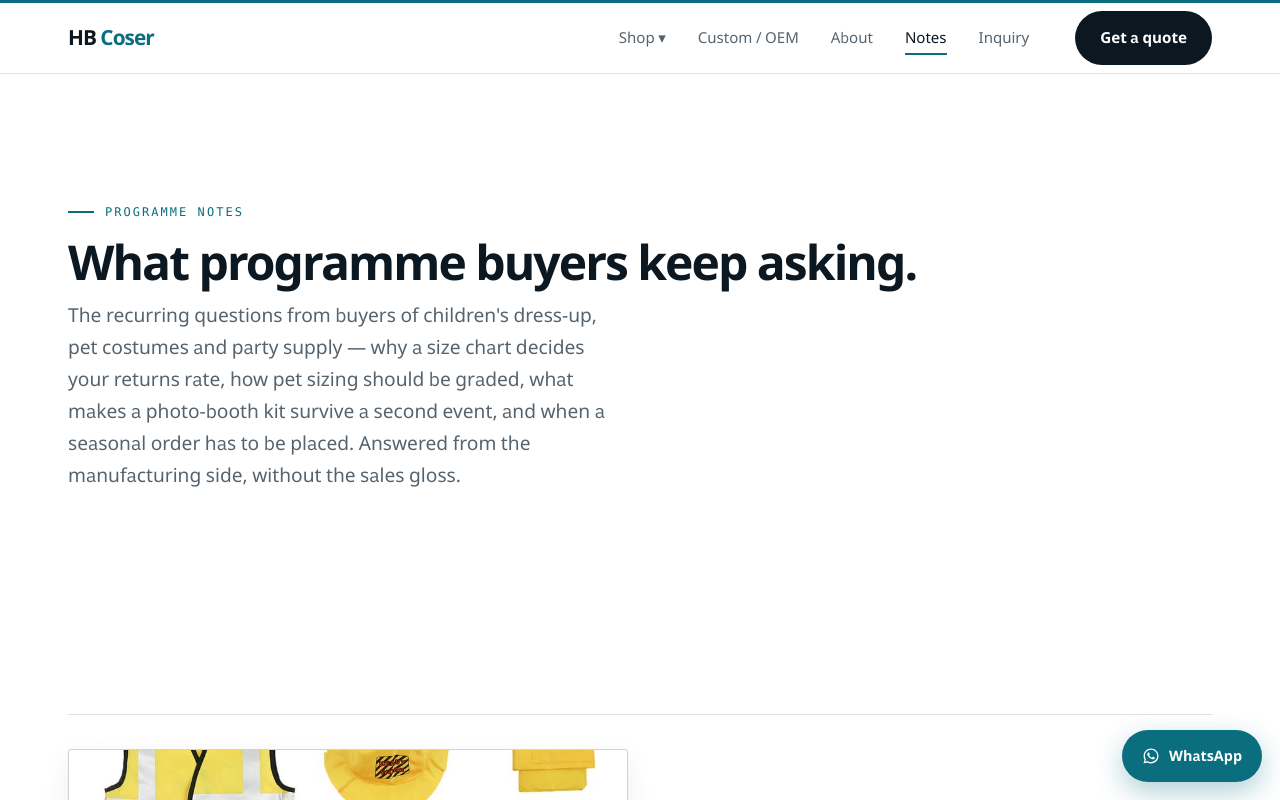
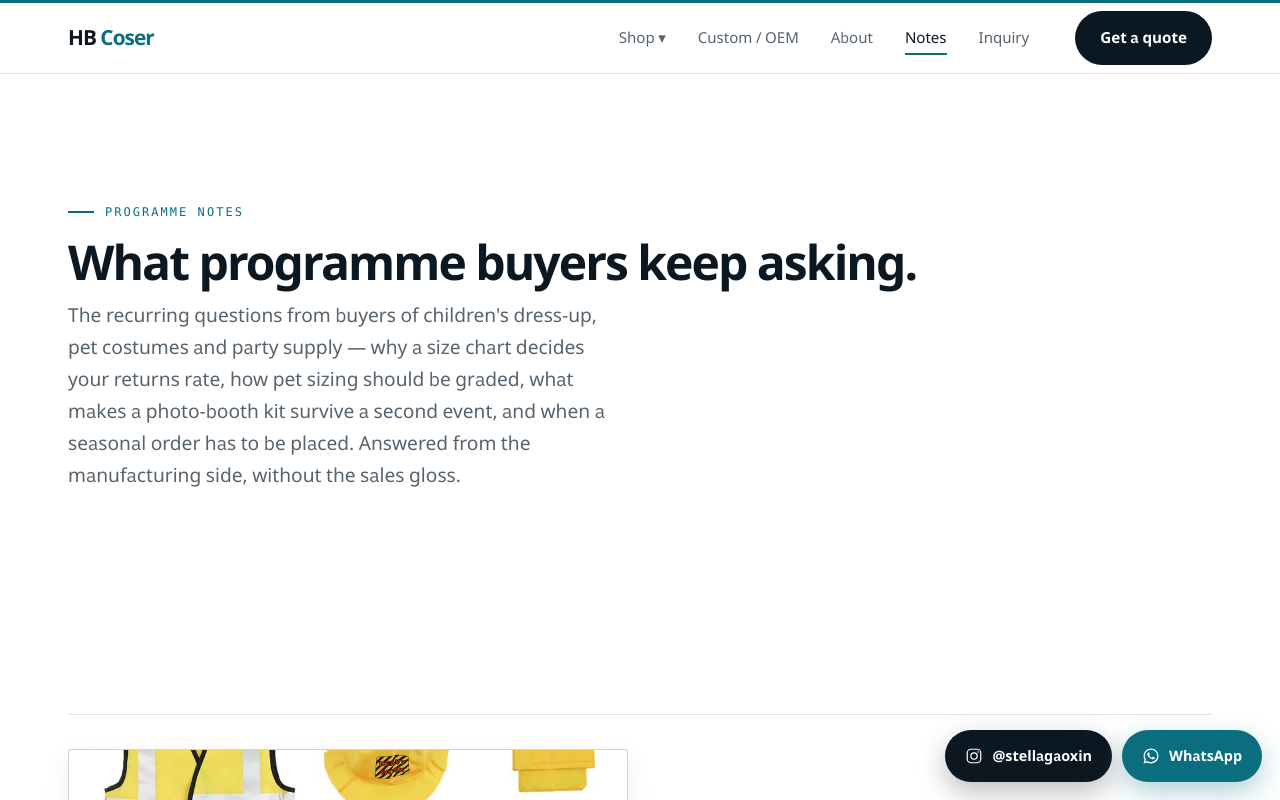
Before and after one commit to hongboGan/hbcoser-site, a React (Vite) app: page /blog in a window 1280 px wide. Shown: the top 800 px of the page. Built offline with nearby package versions, Linux system fonts and the light colour scheme.

Commit message:
Add an Instagram contact button beside the WhatsApp one
The floating CTA becomes a two-button bar, so the pair positions itself and hides
as a unit when it would cover a page heading. Rendered in solid ink rather than the
Instagram gradient: this palette allows one accent colour.

```diff
--- a/src/components/Layout.jsx
+++ b/src/components/Layout.jsx
@@ -1,7 +1,7 @@
 import { useEffect, useRef, useState } from 'react';
 import { Link, NavLink, Outlet, useLocation } from 'react-router-dom';
 import { CATEGORIES, CONTACT, countIn, products } from '../data/products.js';
-import { MailIcon, WhatsAppIcon } from './icons.jsx';
+import { InstagramIcon, MailIcon, WhatsAppIcon } from './icons.jsx';
 
 function Wordmark() {
   return (
@@ -15,7 +15,7 @@ export default function Layout() {
   const [shopOpen, setShopOpen] = useState(false);
   const [drawer, setDrawer] = useState(false);
   const shopRef = useRef(null);
-  const waRef = useRef(null);
+  const fabRef = useRef(null);
   const { pathname } = useLocation();
 
   useEffect(() => {
@@ -23,27 +23,28 @@ export default function Layout() {
     setDrawer(false);
   }, [pathname]);
 
-  // The CTA is fixed to the bottom corner. On a narrow screen the product title sits low,
-  // because the hero image comes first, so the CTA can land on top of it and the page reads
-  // as broken. Shrink it away only while it actually overlaps the heading — on the pages
-  // where there is no collision this changes nothing.
+  // The contact bar is fixed to the bottom corner. On a narrow screen the product title sits
+  // low, because the hero image comes first, so the bar can land on top of it and the page
+  // reads as broken. Shrink it away only while it actually overlaps the heading — on the
+  // pages where there is no collision this changes nothing. Measured on the bar, not on one
+  // button, so the pair always hides together and never leaves a stranded half.
   useEffect(() => {
-    const wa = waRef.current;
-    if (!wa) return undefined;
+    const bar = fabRef.current;
+    if (!bar) return undefined;
     let frame = 0;
 
     const update = () => {
       frame = 0;
       const heading = document.querySelector('main h1');
       if (!heading) {
-        wa.classList.remove('wa--hidden');
+        bar.classList.remove('fab-bar--hidden');
         return;
       }
-      const a = wa.getBoundingClientRect();
+      const a = bar.getBoundingClientRect();
       const b = heading.getBoundingClientRect();
       const overlaps =
         b.bottom > a.top && b.top < a.bottom && b.right > a.left && b.left < a.right;
-      wa.classList.toggle('wa--hidden', overlaps);
+      bar.classList.toggle('fab-bar--hidden', overlaps);
     };
 
     const schedule = () => {
@@ -191,6 +192,11 @@ export default function Layout() {
             <p>
               <a href={CONTACT.whatsappUrl}>WhatsApp {CONTACT.whatsappDisplay}</a>
             </p>
+            <p>
+              <a href={CONTACT.instagramUrl} target="_blank" rel="noopener noreferrer">
+                Instagram @{CONTACT.instagramHandle}
+              </a>
+            </p>
           </div>
         </div>
       )}
@@ -246,6 +252,11 @@ export default function Layout() {
               <li>
                 <a href={CONTACT.whatsappUrl}>WhatsApp {CONTACT.whatsappDisplay}</a>
               </li>
+              <li>
+                <a href={CONTACT.instagramUrl} target="_blank" rel="noopener noreferrer">
+                  Instagram @{CONTACT.instagramHandle}
+                </a>
+              </li>
             </ul>
           </div>
         </div>
@@ -255,8 +266,18 @@ export default function Layout() {
         </div>
       </footer>
 
+      <div className="fab-bar" ref={fabRef}>
         <a
-        ref={waRef}
+          className="ig"
+          href={CONTACT.instagramUrl}
+          target="_blank"
+          rel="noopener noreferrer"
+          aria-label={`Instagram @${CONTACT.instagramHandle}`}
+        >
+          <InstagramIcon />
+          <span>@{CONTACT.instagramHandle}</span>
+        </a>
+        <a
           className="wa"
           href={CONTACT.whatsappUrl}
           aria-label={`WhatsApp ${CONTACT.whatsappDisplay}`}
@@ -264,6 +285,7 @@ export default function Layout() {
           <WhatsAppIcon />
           <span>WhatsApp</span>
         </a>
+      </div>
     </>
   );
 }
--- a/src/components/icons.jsx
+++ b/src/components/icons.jsx
@@ -14,3 +14,15 @@ export function MailIcon({ size = 18 }) {
     </svg>
   );
 }
+
+// Outline glyph in the same 1.6 stroke as the other contact icons, so the floating bar reads
+// as one family rather than as a borrowed brand logo.
+export function InstagramIcon({ size = 18 }) {
+  return (
+    <svg width={size} height={size} viewBox="0 0 24 24" fill="none" stroke="currentColor" strokeWidth="1.6" aria-hidden="true" focusable="false">
+      <rect x="3" y="3" width="18" height="18" rx="5" />
+      <circle cx="12" cy="12" r="4.2" />
+      <circle cx="17.3" cy="6.7" r="1.05" fill="currentColor" stroke="none" />
+    </svg>
+  );
+}
--- a/src/data/products.js
+++ b/src/data/products.js
@@ -2,6 +2,8 @@ import raw from './products.json';
 
 export const CONTACT = {
   email: 'stellagaoxin@gmail.com',
+  instagramHandle: 'stellagaoxin',
+  instagramUrl: 'https://www.instagram.com/stellagaoxin/',
   whatsappDisplay: '+86 15107146833',
   whatsappUrl: 'https://wa.me/8615107146833',
 };
--- a/src/styles.css
+++ b/src/styles.css
@@ -1085,33 +1085,54 @@ p { margin: 0 0 1em; }
   color: var(--ink-faint);
 }
 
-/* ---------- floating whatsapp ---------- */
+/* ---------- floating contact buttons ---------- */
 
-.wa {
+/* A fixed flex bar rather than one fixed element per button: the two buttons then sit side by
+   side with no hand-computed offset, so editing either label can never make them collide. */
+.fab-bar {
   position: fixed;
   right: 18px;
   bottom: 18px;
   z-index: 45;
+  display: flex;
+  align-items: center;
+  gap: 10px;
+  transition: opacity 0.18s ease, visibility 0.18s;
+}
+/* visibility rather than display, and no transform: the box keeps its exact metrics, so
+   the overlap test in Layout.jsx measures the same rectangle whether or not it is hidden. */
+.fab-bar--hidden {
+  opacity: 0;
+  visibility: hidden;
+}
+
+.wa,
+.ig {
   display: inline-flex;
   align-items: center;
   gap: 9px;
   padding: 14px 20px;
   border-radius: var(--pill);
+  font-weight: 600;
+  font-size: 0.9rem;
+  transition: background-color 0.18s ease, transform 0.18s ease;
+}
+
+.wa {
   background: var(--cyan);
   color: #fff;
-  font-weight: 600;
-  font-size: 0.9rem;
   box-shadow: 0 10px 28px rgba(11, 110, 127, 0.32);
-  transition: opacity 0.18s ease, visibility 0.18s, background-color 0.18s ease,
-    transform 0.18s ease;
 }
 .wa:hover { background: var(--cyan-strong); transform: translateY(-2px); }
-/* visibility rather than display, and no transform: the box keeps its exact metrics, so
-   the overlap test in Layout.jsx measures the same rectangle whether or not it is hidden. */
-.wa--hidden {
-  opacity: 0;
-  visibility: hidden;
+
+/* Solid ink, not the Instagram gradient: this palette carries every accent in one deep cyan
+   and admits no second brand colour, so the new button is structural ink instead. */
+.ig {
+  background: var(--ink);
+  color: var(--paper);
+  box-shadow: 0 10px 28px rgba(12, 24, 33, 0.28);
 }
+.ig:hover { background: #000; transform: translateY(-2px); }
 
 /* ---------- misc ---------- */
 
@@ -1147,18 +1168,23 @@ p { margin: 0 0 1em; }
   .stats div { border-right: 0; border-bottom: 1px solid var(--line-soft); padding-right: 0; }
   .stats div:last-child { border-bottom: 0; }
   .eyebrow::before { width: 18px; }
-  /* Compact circle rather than a labelled pill: on a narrow column a wide floating button
+  /* Compact circles rather than labelled pills: on a narrow column a wide floating button
      sits on top of body text far more often than a small round one does. */
-  .wa {
+  .fab-bar {
     right: 14px;
     bottom: 14px;
+    gap: 8px;
+  }
+  .wa,
+  .ig {
     width: 50px;
     height: 50px;
     padding: 0;
     gap: 0;
     justify-content: center;
   }
-  .wa span { display: none; }
+  .wa span,
+  .ig span { display: none; }
   .band { padding: 26px 22px; }
 }
 
@@ -1171,5 +1197,6 @@ p { margin: 0 0 1em; }
   .post-card:hover { transform: none; }
   .contact-way:hover { transform: none; }
   .wa:hover { transform: none; }
+  .ig:hover { transform: none; }
   .btn--primary:hover { transform: none; }
 }
```
Lines whose indentation alone changed are shown as unchanged.
